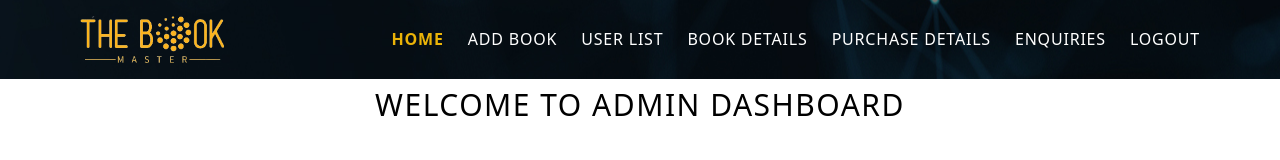
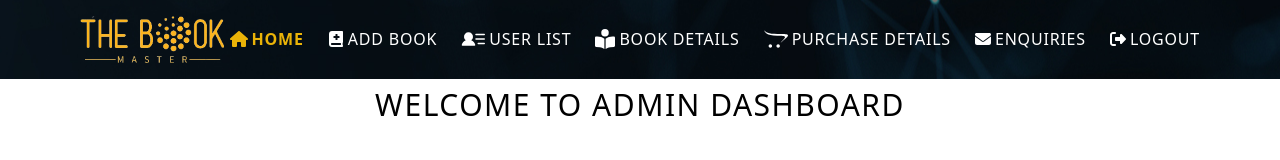
Before and after one commit to OMIIIEE/BOOK-MASTER_FRONTEND, a React (Vite) app: page /admin-dashboard in a window 1280 px wide. Shown: the top 160 px of the page. Built offline with nearby package versions, Linux system fonts and the light colour scheme; no server answers; a web font is replaced by a local one.

Commit message:
styling and added some effects

```diff
--- a/package.json
+++ b/package.json
@@ -13,6 +13,7 @@
     "@fortawesome/fontawesome-svg-core": "^6.5.2",
     "@fortawesome/free-solid-svg-icons": "^6.5.2",
     "@fortawesome/react-fontawesome": "^0.2.2",
+    "aos": "^2.3.4",
     "axios": "^1.7.2",
     "chart.js": "^4.4.3",
     "lucide-react": "^0.400.0",
--- a/src/components/BookList.jsx
+++ b/src/components/BookList.jsx
@@ -88,13 +88,13 @@ const BookList = ({
       {books.map((book) => (
         <Card
           key={book._id}
-          className="border-none shadow-lg h-auto w-auto flex flex-col items-center py-4 hover:scale-110 transition-transform duration-300 bg-white rounded-lg "
+          className="border-none shadow-lg h-auto w-auto flex flex-col items-center py-4 hover:scale-105 transition-transform duration-300 bg-white rounded-lg "
         >
           <div className="relative ">
             <img
               src={book.imageLink || "https://via.placeholder.com/150"}
               alt={book.name}
-              className="h-[38vh] object-cover rounded-t-md z-10"
+              className="h-[38vh] object-cover rounded-t-md z-10 hover:scale-105 transition-transform duration-300"
             />
             <button
               className="absolute top-[-10px] right-[-10px] z-10"
@@ -102,7 +102,7 @@ const BookList = ({
             >
               <FaHeart
                 className={`text-2xl ${
-                  wishlist.includes(book._id) ? "text-red-500 scale-110 transition-transform duration-300" : "text-blue-200"
+                  wishlist.includes(book._id) ? "text-red-500 scale-110 transition-transform duration-300" : "text-blue-300"
                 }`}
               />
             </button>
--- a/src/components/Navbar.jsx
+++ b/src/components/Navbar.jsx
@@ -80,12 +80,20 @@ import React from "react";
 import { Link, useLocation, useNavigate } from "react-router-dom";
 import { FontAwesomeIcon } from "@fortawesome/react-fontawesome";
 import { faUser } from "@fortawesome/free-solid-svg-icons";
-import axios from 'axios';
-import logo from '../assets/IMAGE2.png';
-import backgroundImage from "../assets/backg.jpg"
+import axios from "axios";
+import logo from "../assets/IMAGE2.png";
+import backgroundImage from "../assets/backg.jpg";
+import {
+  faHome,
+  faEnvelope,
+  faSignOutAlt,
+  faUserPlus,
+} from "@fortawesome/free-solid-svg-icons";
+import { FaBookMedical } from "react-icons/fa";
+import { PiUserListFill } from "react-icons/pi";
+import { FaBookOpenReader, FaOpencart } from "react-icons/fa6";
 
 const Navbar = ({ user, role, onAddBookClick, toggleSection, section }) => {
-
   const navigate = useNavigate();
   const location = useLocation();
 
@@ -115,41 +123,84 @@ const Navbar = ({ user, role, onAddBookClick, toggleSection, section }) => {
   };
 
   return (
-    <div className="navbar sticky top-0 text-white p-4 px-20 flex justify-between items-center w-full bg-gradient-to-r from-amber-500 to-pink-500 z-40"style={{
-      backgroundImage: `url(${backgroundImage})`,
-      // backgroundImage: `url('https://sbmweb.com/wp-content/uploads/2019/07/sbm-dark-background.jpg')`,
-      backgroundSize: "repeat-y",
-      backgroundPosition: "center",
-      backgroundColor: "black",
-    }}>
+    <div
+      className="navbar sticky top-0 text-white p-4 px-20 flex justify-between items-center w-full bg-gradient-to-r from-amber-500 to-pink-500 z-40"
+      style={{
+        backgroundImage: `url(${backgroundImage})`,
+        // backgroundImage: `url('https://sbmweb.com/wp-content/uploads/2019/07/sbm-dark-background.jpg')`,
+        backgroundSize: "repeat-y",
+        backgroundPosition: "center",
+        // backgroundColor: "black",
+      }}
+    >
       <div className="navbar-brand">
         <Link to="/admin-dashboard" className="font-abril text-2xl">
           <img src={logo} className="w-[9rem]" alt="Logo" />
         </Link>
       </div>
       <div className="flex items-center flex-row gap-6">
-      <button onClick={() => toggleSection("home")} className={`${getLinkClass("home")} hover:text-yellow-300 transition duration-300 ease-in-out transform hover:-translate-y-1 hover:scale-105 tracking-wider`}>
+        <button
+          onClick={() => toggleSection("home")}
+          className={`${getLinkClass(
+            "home"
+          )} hover:text-yellow-300 transition duration-300 ease-in-out transform hover:-translate-y-1 hover:scale-105 tracking-wider`}
+        >
           {/* Home */}
+          <FontAwesomeIcon icon={faHome} className="mr-1" />
           HOME
         </button>
-        <button onClick={onAddBookClick} className={`${getLinkClass("add-book")} hover:text-yellow-300 transition duration-300 ease-in-out transform hover:-translate-y-1 hover:scale-105 tracking-wider`}>
+        <button
+          onClick={onAddBookClick}
+          className={`${getLinkClass(
+            "add-book"
+          )} hover:text-yellow-300 transition duration-300 ease-in-out transform hover:-translate-y-1 hover:scale-105 tracking-wider flex flex-row gap-1 items-center`}
+        >
           {/* Add Book */}
+          <FaBookMedical className="" />
           ADD BOOK
         </button>
-        <button onClick={() => toggleSection("userDetails")} className={`${getLinkClass("userDetails")} hover:text-yellow-300 transition duration-300 ease-in-out transform hover:-translate-y-1 hover:scale-105 tracking-wider`}>
+        <button
+          onClick={() => toggleSection("userDetails")}
+          className={`${getLinkClass(
+            "userDetails"
+          )} hover:text-yellow-300 transition duration-300 ease-in-out transform hover:-translate-y-1 hover:scale-105 tracking-wider flex flex-row gap-1 items-center`}
+        >
+          <PiUserListFill size={24} />
           USER LIST
         </button>
-        <button onClick={() => toggleSection("bookDetails")} className={`${getLinkClass("bookDetails")} hover:text-yellow-300 transition duration-300 ease-in-out transform hover:-translate-y-1 hover:scale-105 tracking-wider`}>
+        <button
+          onClick={() => toggleSection("bookDetails")}
+          className={`${getLinkClass(
+            "bookDetails"
+          )} hover:text-yellow-300 transition duration-300 ease-in-out transform hover:-translate-y-1 hover:scale-105 tracking-wider flex flex-row gap-1 items-center`}
+        >
+          <FaBookOpenReader size={20} />
           BOOK DETAILS
         </button>
-        <button onClick={() => toggleSection("bookingDetails")} className={`${getLinkClass("bookingDetails")} hover:text-yellow-300 transition duration-300 ease-in-out transform hover:-translate-y-1 hover:scale-105 tracking-wider`}>
+        <button
+          onClick={() => toggleSection("bookingDetails")}
+          className={`${getLinkClass(
+            "bookingDetails"
+          )} hover:text-yellow-300 transition duration-300 ease-in-out transform hover:-translate-y-1 hover:scale-105 tracking-wider flex flex-row gap-1 items-center`}
+        >
           {/* Purchase Details */}
+          <FaOpencart size={24} />
           PURCHASE DETAILS
         </button>
-        <button onClick={() => toggleSection("enquiryDetails")} className={`${getLinkClass("enquiryDetails")} hover:text-yellow-300 transition duration-300 ease-in-out  transform hover:-translate-y-1 hover:scale-105 tracking-wider`}>
+        <button
+          onClick={() => toggleSection("enquiryDetails")}
+          className={`${getLinkClass(
+            "enquiryDetails"
+          )} hover:text-yellow-300 transition duration-300 ease-in-out  transform hover:-translate-y-1 hover:scale-105 tracking-wider`}
+        >
+          <FontAwesomeIcon icon={faEnvelope} className="mr-1" />
           ENQUIRIES
         </button>
-        <button onClick={handleLogout} className="bg-transparent border-0 text-white hover:text-yellow-300 transition duration-300 ease-in-out transform hover:-translate-y-1 hover:scale-105 tracking-wider">
+        <button
+          onClick={handleLogout}
+          className="bg-transparent border-0 text-white hover:text-yellow-300 transition duration-300 ease-in-out transform hover:-translate-y-1 hover:scale-105 tracking-wider"
+        >
+          <FontAwesomeIcon icon={faSignOutAlt} className="mr-1" />
           LOGOUT
         </button>
       </div>
--- a/src/components/NavbarUser.jsx
+++ b/src/components/NavbarUser.jsx
@@ -74,7 +74,7 @@ const NavbarUser = ({ user, wishlistCount, onAddBookClick }) => {
   };
 
   return (
-    <div className="navbar bg-gradient-to-r to-amber-500 from-pink-500 text-white py-2 px-24 flex justify-between items-center fixed top-0 left-0 right-0 z-50 shadow-2xl bg-#0D0B26 bg-opacity-900"
+    <div className="navbar bg-gradient-to-r to-amber-500 from-pink-500 text-white py-2 px-24 flex justify-between items-center sticky top-0 left-0 right-0 z-50 shadow-2xl bg-#0D0B26 bg-opacity-900"
     style={{
       // backgroundImage: `url(${backgroundImage})`,
       backgroundImage: `url('https://sbmweb.com/wp-content/uploads/2019/07/sbm-dark-background.jpg')`,
```
Also changed, not shown: src/components/BookCard.jsx (+5 -5 lines), src/components/Carousel.jsx (+12 -5 lines), src/pages/Dashboard/UserDashboard.jsx (+22 -18 lines), src/pages/EnquiryForm.jsx (+9 -6 lines), src/pages/HomePage.jsx (+33 -25 lines), 1 other file (tests, documents, lock files or other folders).
